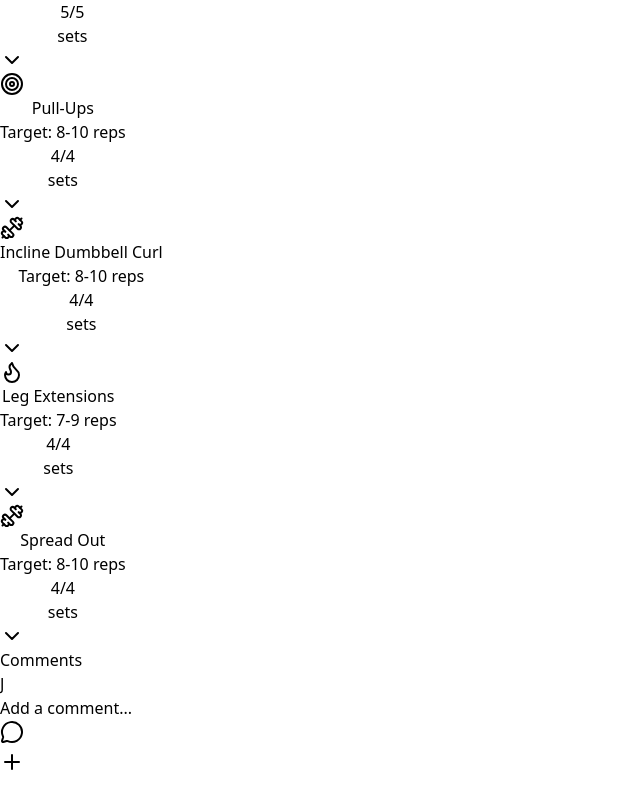
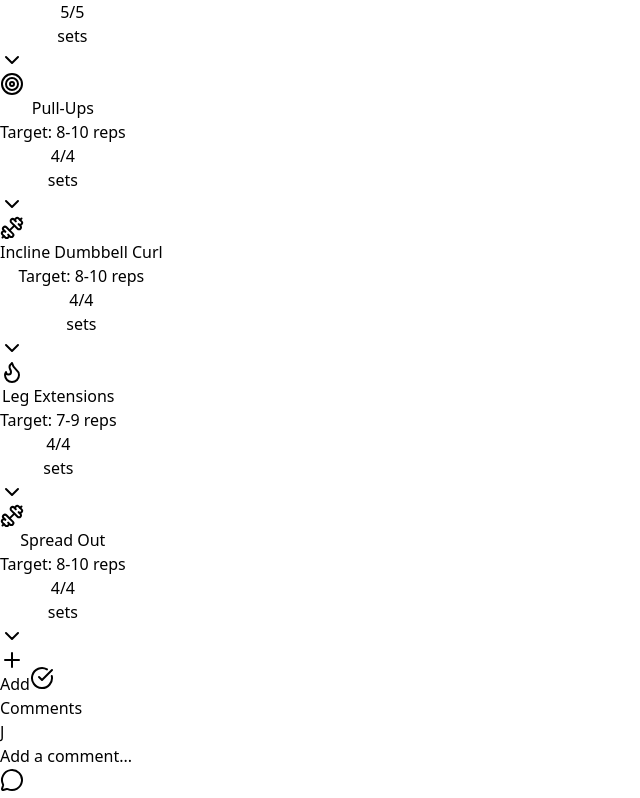
Before and after one commit to JHoang6900/progressive_overloader, a React (Vite) app: page / in a window 1280 px wide. Shown: the part 636-1434 px from the top of the page, without its empty margins (0-640 px from the left). Built offline with nearby package versions, Linux system fonts and the light colour scheme.

Commit message:
implemented feature set.. set completion toggle and sticky footer
- Enabled clicking set row to toggle 'completed' state (green highlight)
- Added stopPropagation to inputs and buttons to prevent accidental row toggles
- Added fixed bottom footer with 'Add Exercise' and 'Finish Workout' buttons

```diff
--- a/src/WorkoutScreen.jsx
+++ b/src/WorkoutScreen.jsx
@@ -12,6 +12,7 @@ import {
   MessageCircleIcon,
   Trash2,
   Plus,
+  CircleCheckBig
 } from "lucide-react";
 
 import WorkoutHeader from "./WorkoutHeader.jsx";
@@ -182,6 +183,16 @@ function ExerciseCard({
                       <motion.div
                         key={setIndex}
                         // ... keep existing animation props ...
+                        // 1. THE GREEN TOGGLE (Layer A)
+                        // If clicked on the row background, toggle 'completed'
+                        onClick={() =>
+                          onSetChange(
+                            exercise.id,
+                            setIndex,
+                            "completed",
+                            !set.completed,
+                          )
+                        }
                         className="flex flex-col gap-1 px-3 py-2 mb-2 rounded-lg bg-zinc-800/30"
                       >
                         {/* --- GHOST HEADER ROW --- */}
@@ -215,7 +226,16 @@ function ExerciseCard({
                           )}
 
                           {/* Your Existing Set Data (Weight/Reps) */}
-                          <div className="flex items-center flex-1 gap-3 mr-4">
+                          <div
+                            className={`
+      flex flex-col gap-1 px-3 py-2 mb-2 rounded-lg border transition-colors cursor-pointer
+      ${
+        set.completed
+          ? "bg-emerald-900/20 border-emerald-500/30" // Green State
+          : "bg-zinc-800/30 border-transparent hover:bg-zinc-800/50"
+      } // Default State`}
+                          >
+                            <div className="w-full" onClick={(e) => e.stopPropagation()}>
                             <WorkoutInput
                               value={set.weight}
                               //  WEIGHT CHANGE HANDLED BY OnSetChange PASSED FROM PARENT.
@@ -229,13 +249,14 @@ function ExerciseCard({
                               }
                               placeholder="0"
                             />
+                            </div>
                             <span className="text-xs font-medium text-zinc-500">
                               lbs
                             </span>
                           </div>
 
                           {/* REPS INPUT */}
-                          <div className="flex items-center w-20">
+                          <div className="flex items-center w-20" onClick={(e) => e.stopPropagation()}>
                             <WorkoutInput
                               value={set.reps}
                               //  REPS CHANGE HANDLED BY OnSetChange PASSED FROM PARENT.
@@ -252,7 +273,10 @@ function ExerciseCard({
 
                           {/* --- TRASH SET --- */}
                           <button
-                            onClick={() => onRemoveSet(exercise.id, setIndex)}
+           onClick={(e) => {
+            e.stopPropagation(); // Stop the row from toggling green
+            onRemoveSet(exercise.id, setIndex);
+          }}
                             className="ml-3 p-1.5 text-zinc-600 hover:text-rose-500 hover:bg-rose-500/10 rounded-md transition-colors"
                           >
                             <Trash2 className="w-3.5 h-3.5" />
@@ -472,6 +496,38 @@ export function WorkoutScreen({ exercises, onEdit, onUpdateExercises }) {
           })}
         </div>
 
+
+ {/* FIXED BOTTOM BAR */}
+      <div className="bottom-0 left-0 right-0 p-4 border-t bg-zinc-950/80 backdrop-blur-md border-zinc-800">
+        <div className="flex items-center max-w-md gap-4 mx-auto">
+
+          {/* 1. ADD EXERCISE BUTTON (Small, Grey) */}
+          <button
+            // We'll wire this up later to open your selector
+            onClick={() => onEdit()}
+            className="flex flex-col items-center justify-center w-16 transition-colors h-14 rounded-xl bg-zinc-800 text-zinc-400 hover:text-white hover:bg-zinc-700"
+          >
+            <PlusIcon className="w-6 h-6" />
+            <span className="text-[10px] font-medium mt-0.5">Add</span>
+          </button>
+
+          {/* 2. FINISH WORKOUT BUTTON (Big, Green) */}
+          <button
+            onClick={() => console.log("Finish Workout Clicked!")}
+            className="flex-1 text-lg font-semibold tracking-wide transition-colors shadow-lg h-14 bg-emerald-500 hover:bg-emerald-400 text-zinc-950 rounded-xl shadow-emerald-500/20"
+          >
+            <div className="flex items-center justify-center">
+              <CircleCheckBig className="w-8 h-8" />
+            </div>
+          </button>
+
+        </div>
+      </div>
+
+      {/* Delete your old 'Floating Action Button' motion.button code blocks
+          since we replaced it with the 'Add' button in the bar above! */}
+
+
         {/* (INACTIVE) Comments Section */}
         <motion.div
           initial={{
@@ -507,7 +563,7 @@ export function WorkoutScreen({ exercises, onEdit, onUpdateExercises }) {
       </main>
 
       {/* Floating Action Button */}
-      <motion.button
+      {/* <motion.button
         initial={{
           opacity: 0,
           scale: 0,
@@ -530,7 +586,7 @@ export function WorkoutScreen({ exercises, onEdit, onUpdateExercises }) {
         className="fixed flex items-center justify-center bg-white shadow-lg bottom-6 right-6 w-14 h-14 rounded-2xl text-zinc-900 shadow-black/30"
       >
         <PlusIcon className="w-6 h-6" />
-      </motion.button>
+      </motion.button> */}
     </div>
   );
 }
```
